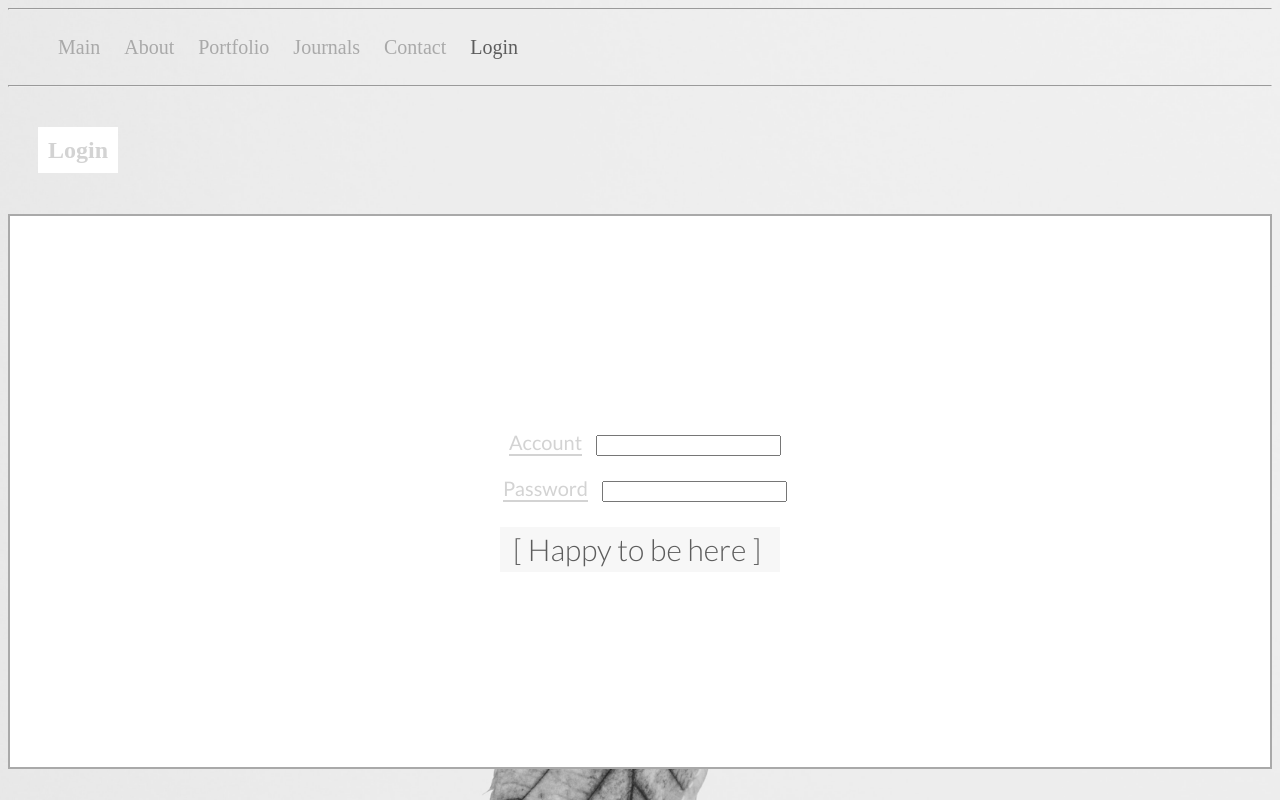
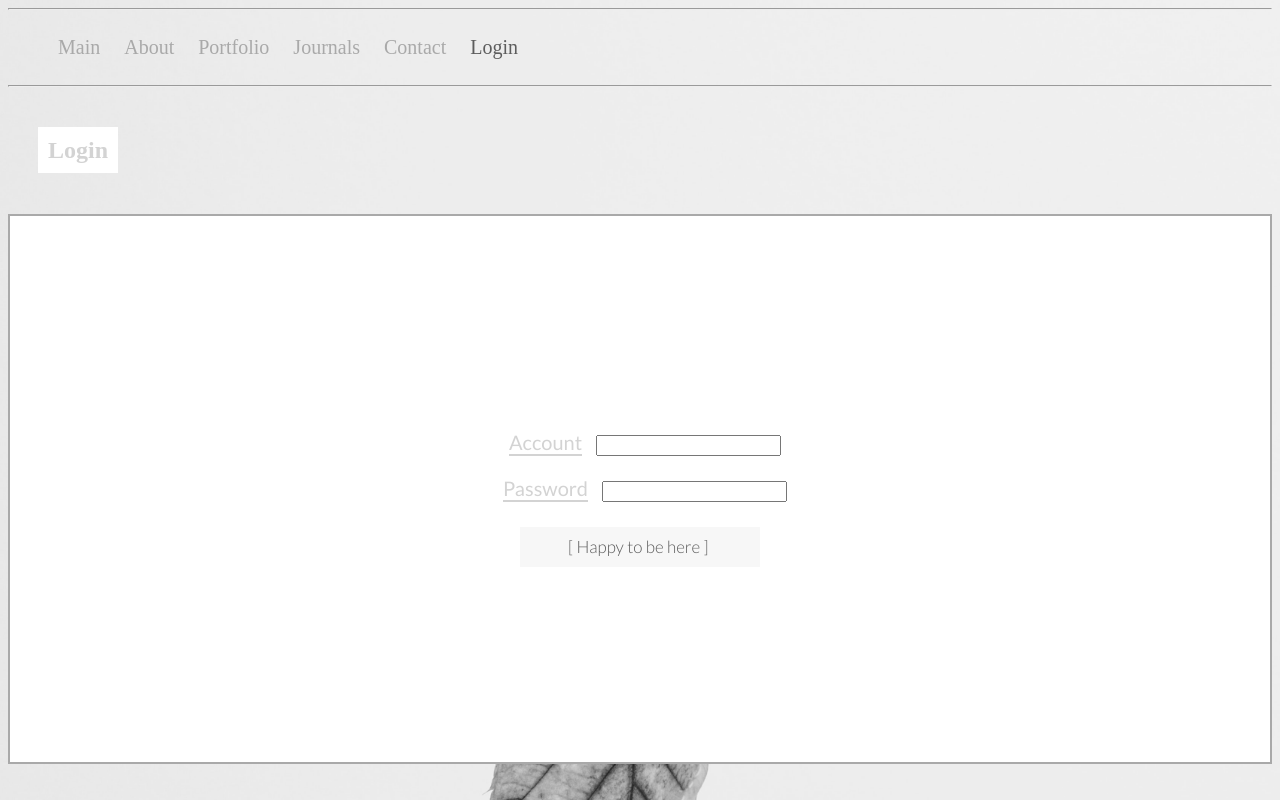
Before and after one commit to areumpark/exercise, a plain HTML site: page login.html in a window 1280 px wide. Drawn offline with Linux system fonts and the light colour scheme.

Commit message:
Update style.css

```diff
--- a/style.css
+++ b/style.css
@@ -119,13 +119,14 @@ h2 {
 #account-password-3 {
 
 
+
     background-color: #f7f7f7;
     border: none;
     color: #5d5d5d;
     margin: 15px;
-    height: 45px;
-    width: 280px;
-    font: 300 30px lato, sans-serif;
+    height: 40px;
+    width: 240px;
+    font: 300 17px lato, sans-serif;
     text-shadow:none;
 
 }
```
